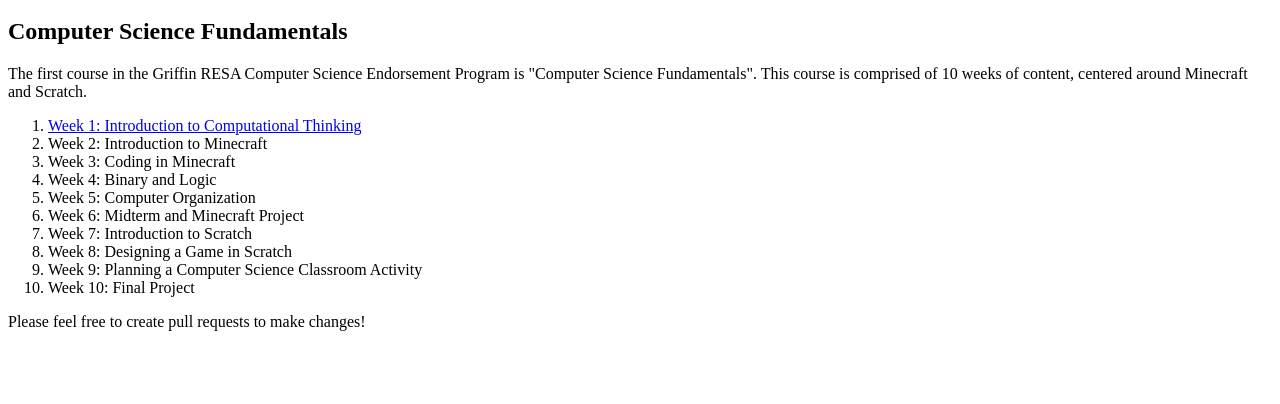
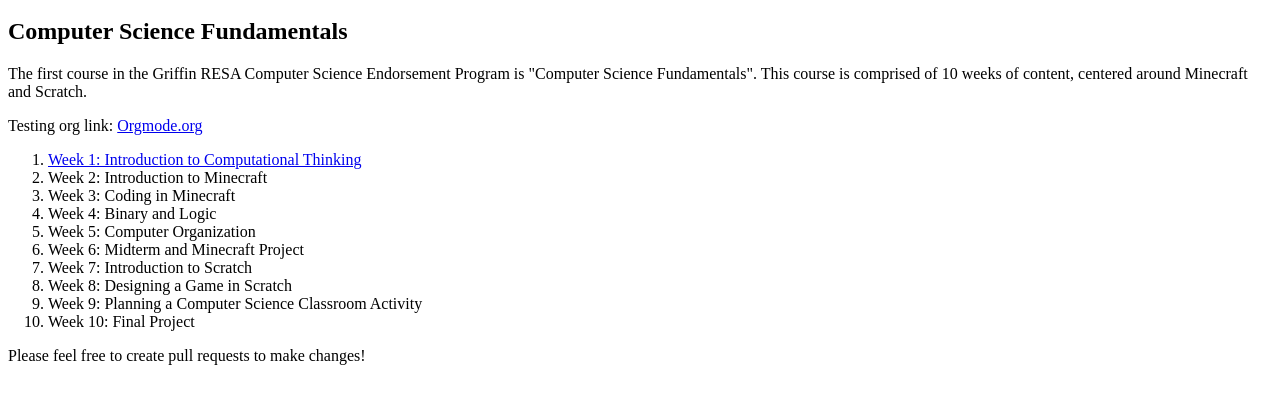
Before and after one commit to BrandonFOSSedu/gapsc-endorsement-cs-fundamentals, a plain HTML site: page index.html in a window 1280 px wide. Shown: the part 48-452 px from the top of the page. Drawn offline with Linux system fonts and the light colour scheme.

Commit message:
Added link to orgmode file

```diff
--- a/index.html
+++ b/index.html
@@ -6,6 +6,7 @@
     <h1>GRESA CS Endorsement Course 1</h1>
     <h2>Computer Science Fundamentals</h2>
     <p>The first course in the Griffin RESA Computer Science Endorsement Program is "Computer Science Fundamentals". This course is comprised of 10 weeks of content, centered around Minecraft and Scratch.</p>
+    <p>Testing org link: <a href="./orgmode/">Orgmode.org</a>
     <ol>
       <li><a href="week1/week1.html">Week 1: Introduction to Computational Thinking</a></li>
       <li>Week 2: Introduction to Minecraft</li>
```
